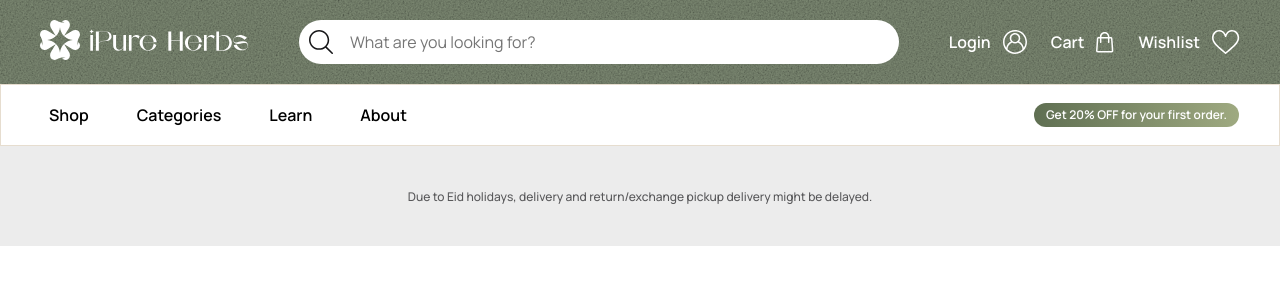
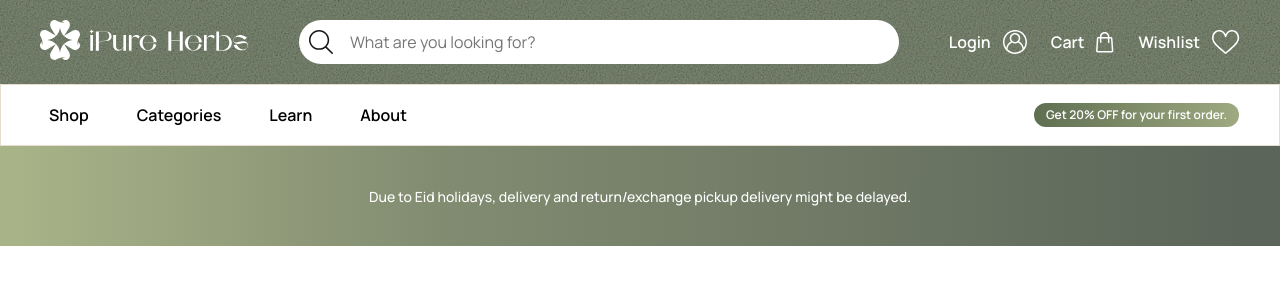
Before and after one commit to DevAlTawkel/ipure-hurbs-frontend, a Next.js app: page /products/test-product-1 in a window 1280 px wide. Shown: the top 296 px of the page. Built offline with nearby package versions, Linux system fonts and the light colour scheme; no server answers; a web font is replaced by a local one.

Commit message:
Fix build issue

```diff
--- a/src/components/TopSlider.css
+++ b/src/components/TopSlider.css
@@ -1,3 +1,4 @@
 .TopSlider-main-container{
     height: 100px;
+    background: linear-gradient(90.05deg, #A9B388 1.17%, #828C71 34.04%, #5B6559 97.44%);
 }
--- a/src/components/TopSlider.jsx
+++ b/src/components/TopSlider.jsx
@@ -21,7 +21,7 @@ const TopSlider = ({ slides = [] }) => {
     if (!slides.length) return null;
 
     return (
-        <div className='background-white-400 width-100 display-flex align-items-center justify-content-center TopSlider-main-container'>
+        <div className='width-100 display-flex align-items-center justify-content-center TopSlider-main-container'>
             <AnimatePresence mode="wait">
                 <motion.div
                     key={currentIndex}
@@ -32,7 +32,7 @@ const TopSlider = ({ slides = [] }) => {
                         duration: 0.4,
                         ease: "easeInOut",
                     }}
-                    className="width-100 display-flex align-items-center justify-content-center manrope font-500 size-12 color-black-black"
+                    className="width-100 display-flex align-items-center justify-content-center manrope font-500 size-14 color-white"
                 >
                     {slides[currentIndex]}
                 </motion.div>
```
